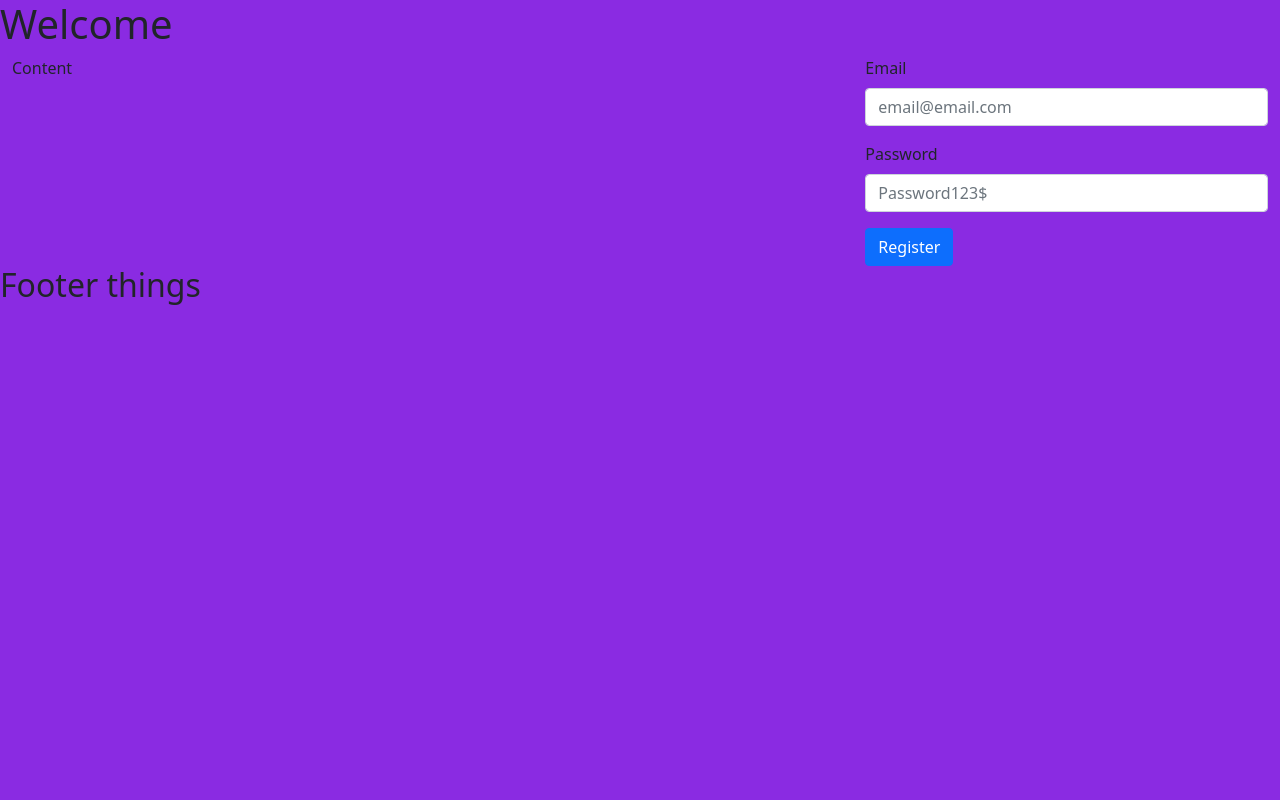
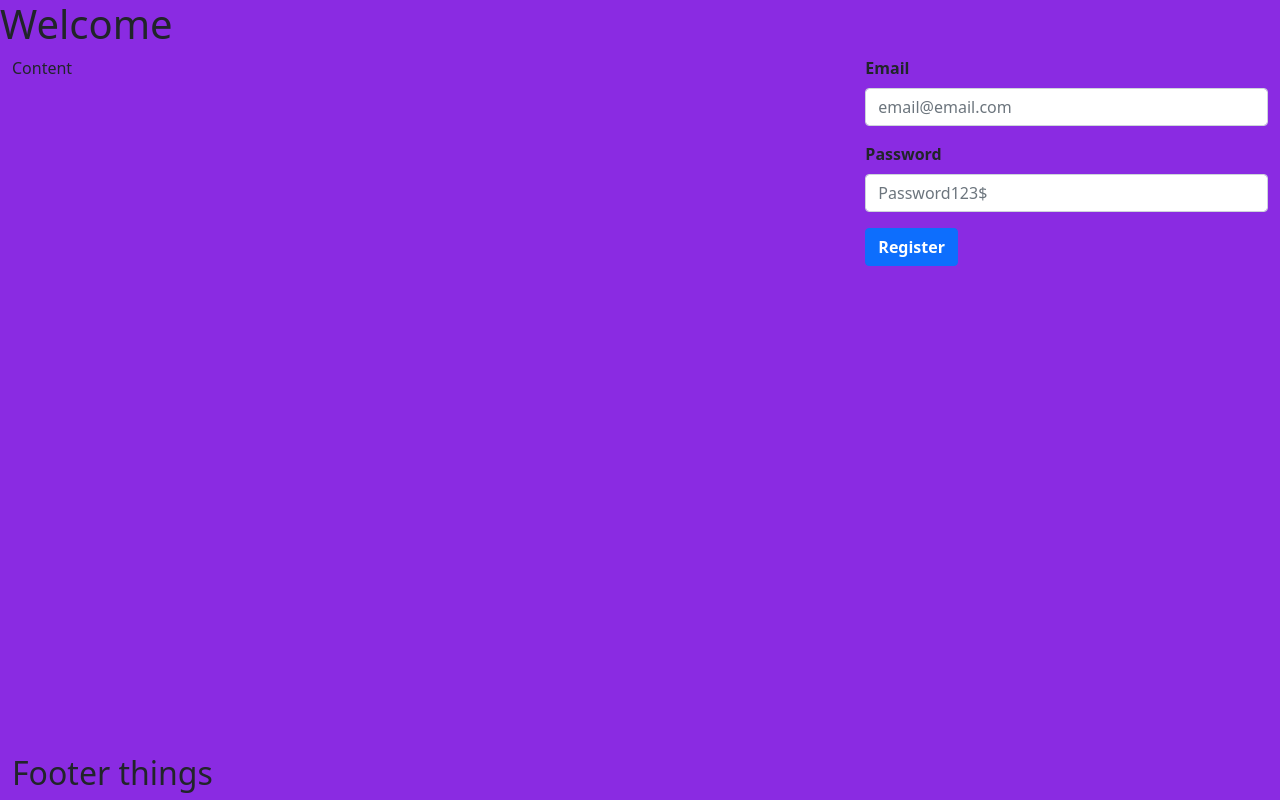
Before and after one commit to PapD1020/IKT_PapDaniel2021, a PHP site: page / in a window 1280 px wide. Run offline with PHP 8.4, Linux system fonts and the light colour scheme.

Commit message:
sticky footer, bold_style osztályjelölő css

```diff
--- a/Kozos_orai_munka_1/index.php
+++ b/Kozos_orai_munka_1/index.php
@@ -14,7 +14,7 @@
 <body>
 
     <div class="row">
-            <h1>Welcome</h1>
+        <h1>Welcome</h1>
     </div>
 
     <div class="container-fluid">
@@ -25,22 +25,24 @@
 
             <div class="col-sm-4">
                 <div class="mb-3">
-                    <label for="formGroupExampleInput" class="form-label">Email</label>
+                    <label for="formGroupExampleInput" class="form-label bold_style">Email</label>
                     <input type="text" class="form-control" id="formGroupExampleInput" placeholder="email@email.com">
                 </div>
                 <div class="mb-3">
-                    <label for="formGroupExampleInput2" class="form-label">Password</label>
+                    <label for="formGroupExampleInput2" class="form-label bold_style">Password</label>
                     <input type="text" class="form-control" id="formGroupExampleInput2" placeholder="Password123$">
                 </div>
                 <div>
-                    <button type="submit" class="btn btn-primary">Register</button>
+                    <button type="submit" class="btn btn-primary bold_style">Register</button>
                 </div>
             </div>
         </div>
     </div>
 
     <div class="row">
+        <footer class="fixed-bottom">
             <h2>Footer things</h2>
+        </footer>
     </div>
 
 </body>
--- a/Kozos_orai_munka_1/my_css/my_style.css
+++ b/Kozos_orai_munka_1/my_css/my_style.css
@@ -1,3 +1,7 @@
 body{
     background-color: blueviolet;
 }
+
+.bold_style{
+    font-weight: bold;
+}
```
